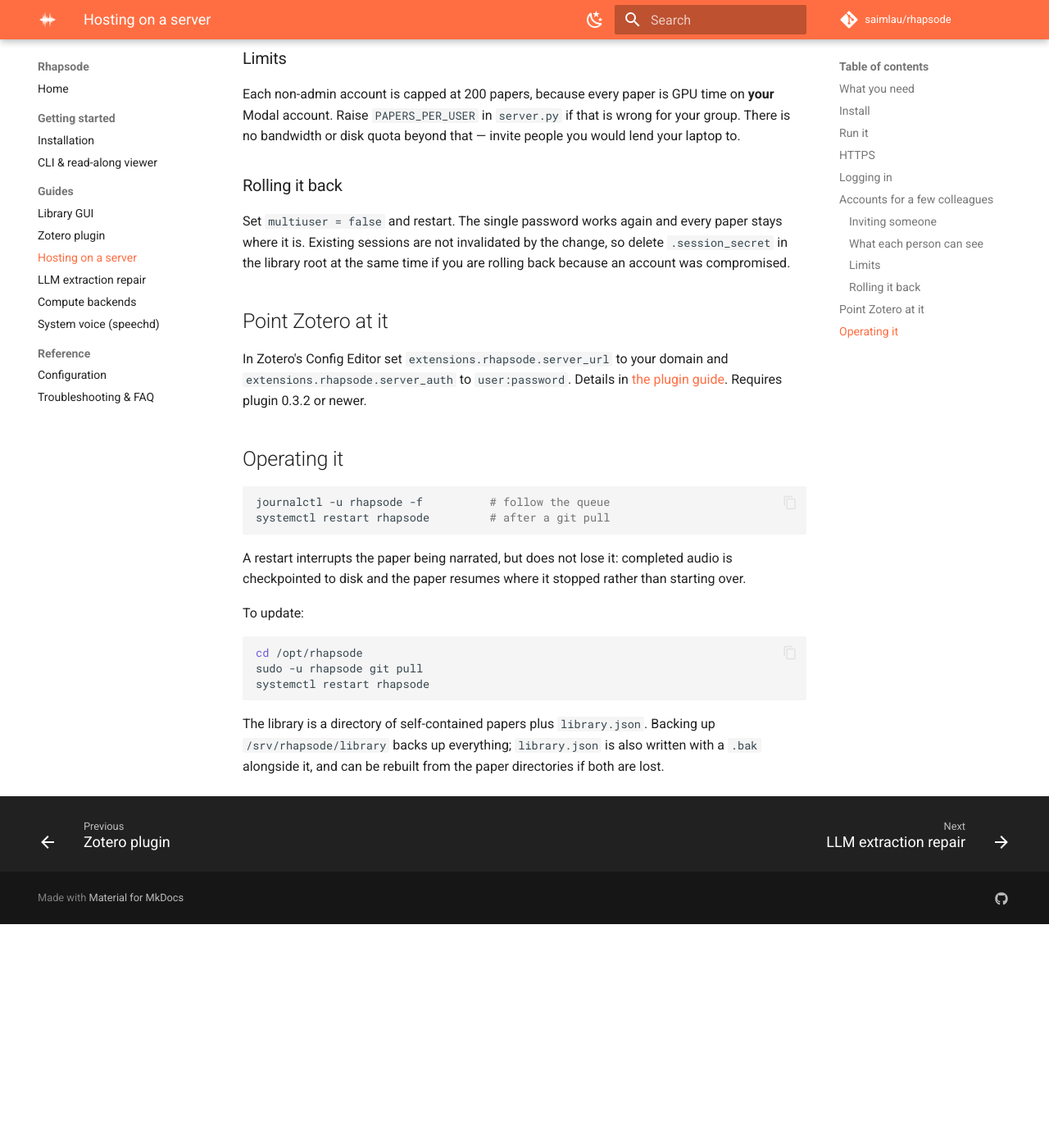
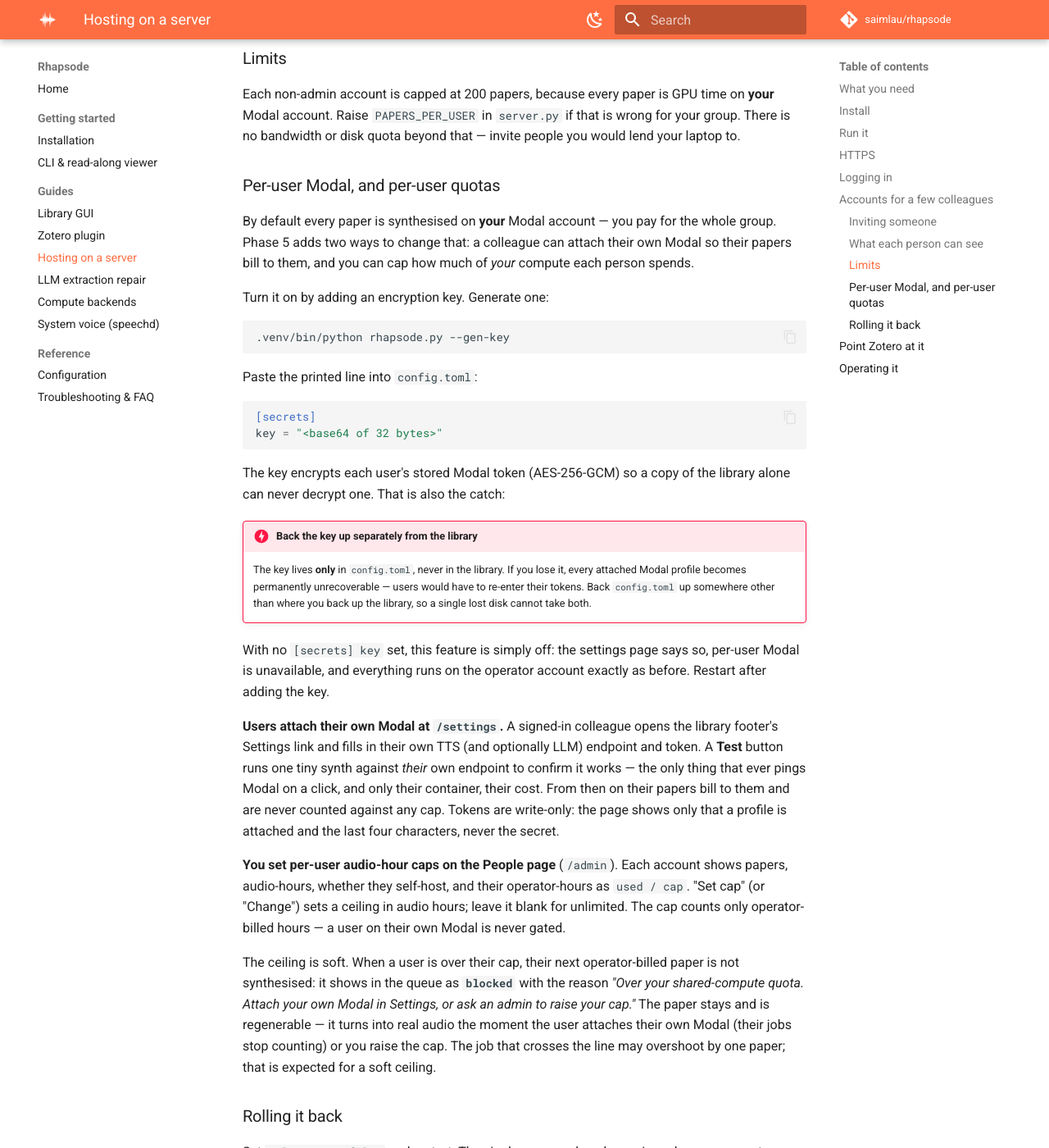
Before and after one commit to saimlau/rhapsode, an MkDocs documentation site: the page built from docs/hosting.md, in a window 1280 px wide and 1400 px high, scrolled down 4927 px. Shown: the whole window at 82% size. Built offline with MkDocs 1.6.1 and Material for MkDocs 9.7.7, drawn with Linux system fonts in a browser that asks for light colours; comment, search, counter and statistics services are not loaded; before the commit the page ends 6054 px from its top, so only the background shows below that.

Commit message:
wire [secrets] key through run/create_app/worker; document Phase 5
Claude-Session: https://claude.ai/code/session_01KSvB4qgJQ9Z21bbRfDhjVj

````diff
--- a/docs/hosting.md
+++ b/docs/hosting.md
@@ -237,6 +237,61 @@ time on **your** Modal account. Raise `PAPERS_PER_USER` in `server.py` if
 that is wrong for your group. There is no bandwidth or disk quota beyond
 that — invite people you would lend your laptop to.
 
+### Per-user Modal, and per-user quotas
+
+By default every paper is synthesised on **your** Modal account — you pay for
+the whole group. Phase 5 adds two ways to change that: a colleague can attach
+their own Modal so their papers bill to them, and you can cap how much of
+*your* compute each person spends.
+
+Turn it on by adding an encryption key. Generate one:
+
+```bash
+.venv/bin/python rhapsode.py --gen-key
+```
+
+Paste the printed line into `config.toml`:
+
+```toml
+[secrets]
+key = "<base64 of 32 bytes>"
+```
+
+The key encrypts each user's stored Modal token (AES-256-GCM) so a copy of the
+library alone can never decrypt one. That is also the catch:
+
+!!! danger "Back the key up separately from the library"
+    The key lives **only** in `config.toml`, never in the library. If you lose
+    it, every attached Modal profile becomes permanently unrecoverable — users
+    would have to re-enter their tokens. Back `config.toml` up somewhere other
+    than where you back up the library, so a single lost disk cannot take both.
+
+With no `[secrets] key` set, this feature is simply off: the settings page says
+so, per-user Modal is unavailable, and everything runs on the operator account
+exactly as before. Restart after adding the key.
+
+**Users attach their own Modal at `/settings`.** A signed-in colleague opens the
+library footer's Settings link and fills in their own TTS (and optionally LLM)
+endpoint and token. A **Test** button runs one tiny synth against *their* own
+endpoint to confirm it works — the only thing that ever pings Modal on a click,
+and only their container, their cost. From then on their papers bill to them and
+are never counted against any cap. Tokens are write-only: the page shows only
+that a profile is attached and the last four characters, never the secret.
+
+**You set per-user audio-hour caps on the People page** (`/admin`). Each account
+shows papers, audio-hours, whether they self-host, and their operator-hours as
+`used / cap`. "Set cap" (or "Change") sets a ceiling in audio hours; leave it
+blank for unlimited. The cap counts only operator-billed hours — a user on their
+own Modal is never gated.
+
+The ceiling is soft. When a user is over their cap, their next operator-billed
+paper is not synthesised: it shows in the queue as **`blocked`** with the reason
+*"Over your shared-compute quota. Attach your own Modal in Settings, or ask an
+admin to raise your cap."* The paper stays and is regenerable — it turns into
+real audio the moment the user attaches their own Modal (their jobs stop
+counting) or you raise the cap. The job that crosses the line may overshoot by
+one paper; that is expected for a soft ceiling.
+
 ### Rolling it back
 
 Set `multiuser = false` and restart. The single password works again and
--- a/rhapsode.py
+++ b/rhapsode.py
@@ -820,7 +820,8 @@ def main():
                    open_browser=cfg["gui"]["open"] and not args.no_open,
                    grobid_cfg=grobid_cfg, tts_cfg=cfg["tts"],
                    idle_exit_min=cfg["gui"].get("idle_exit_min", 0),
-                   llm_cfg=llm_cfg, auth_cfg=cfg.get("auth"))
+                   llm_cfg=llm_cfg, auth_cfg=cfg.get("auth"),
+                   secrets_cfg=cfg.get("secrets"))
         return
 
     if args.pdf is None:
````
Also changed, not shown: server.py (+13 -4 lines), 1 other file.
